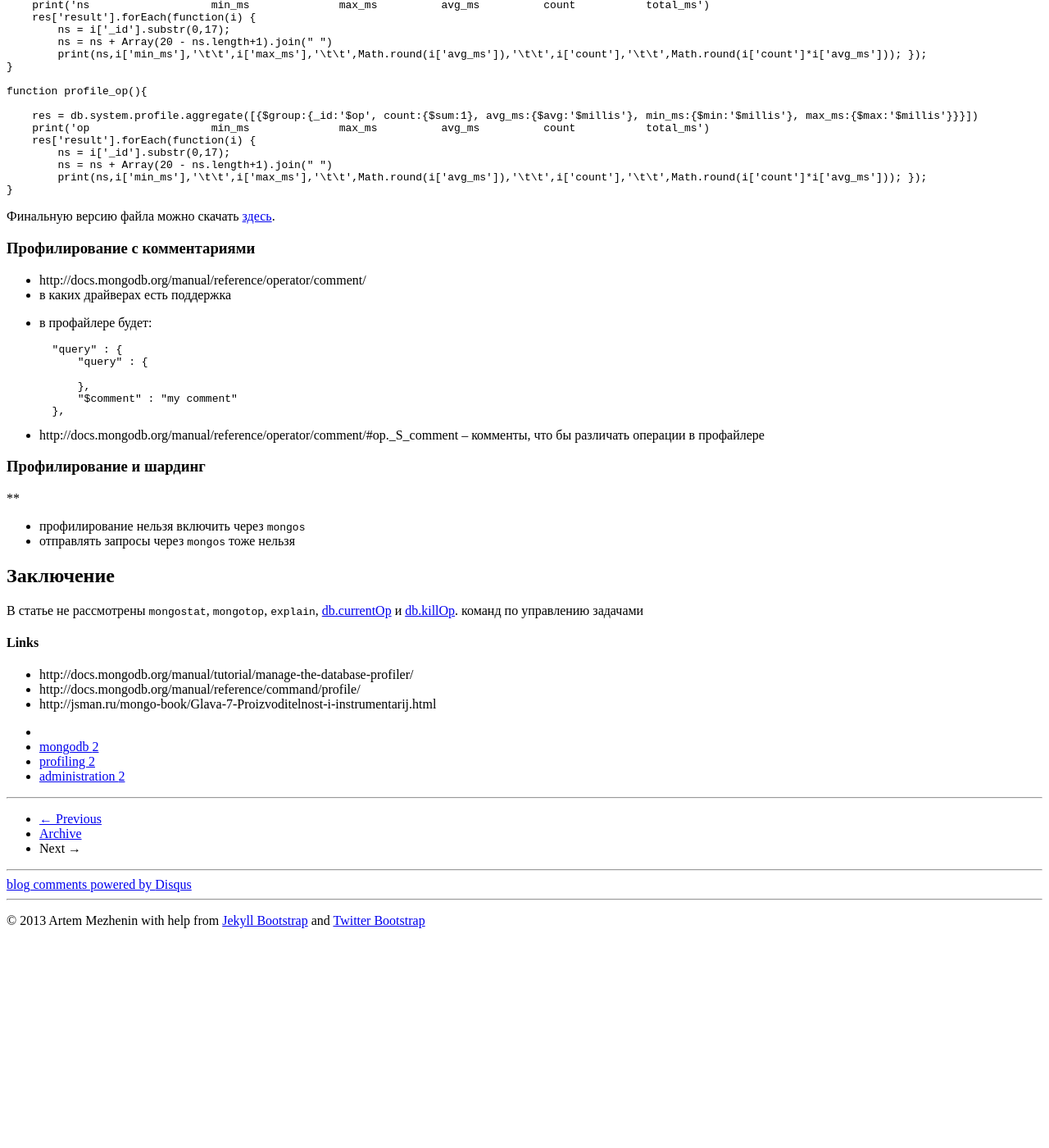
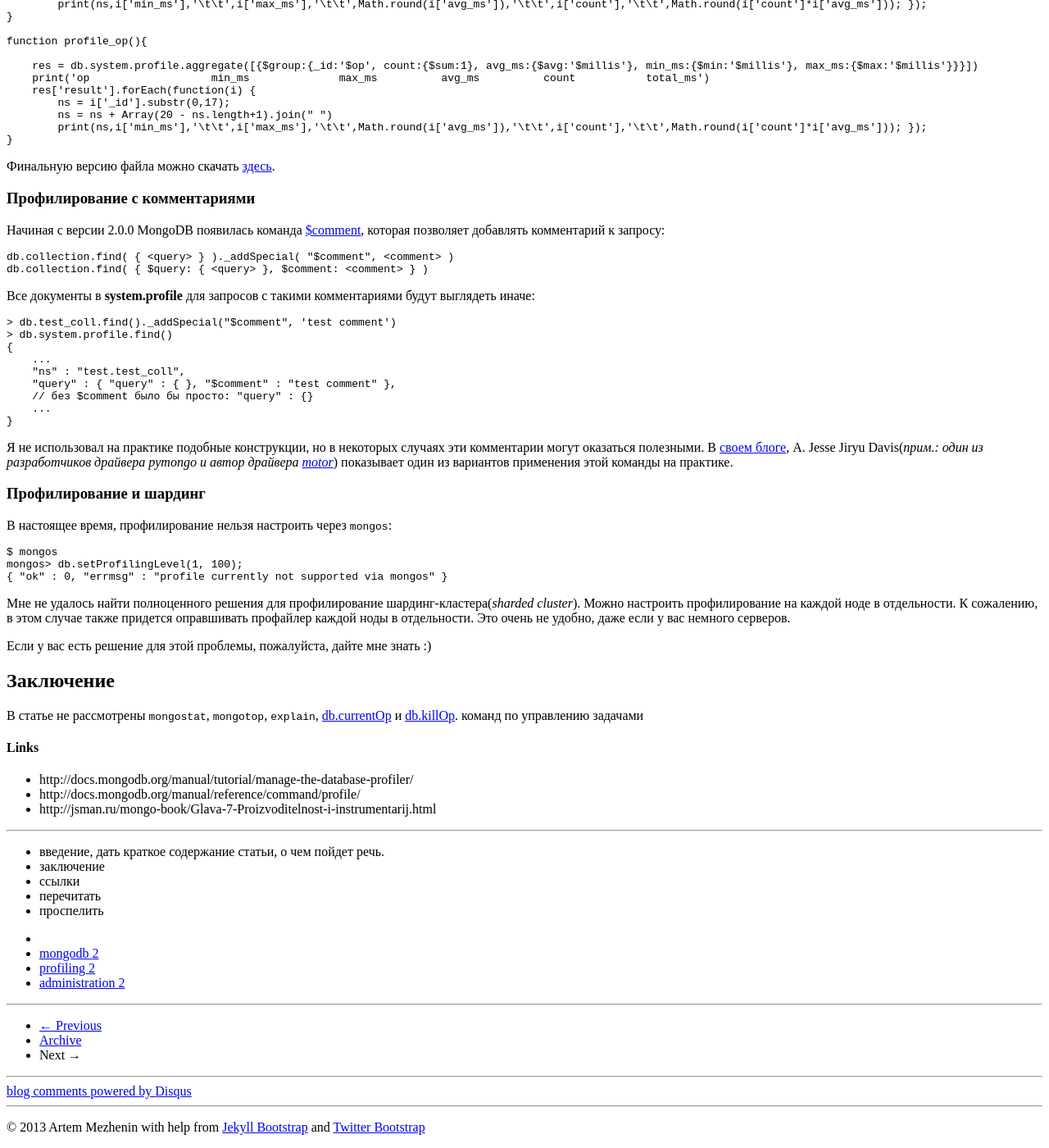
Before and after one commit to amezhenin/amezhenin_github.io, a Jekyll site: the page built from _posts/2013-07-02-mongodb-profiling-part-2.md, in a window 1280 px wide and 1400 px high, scrolled down 3558 px. Shown: the whole window at 82% size. Built offline with Jekyll 4.4.1, drawn with Linux system fonts in a browser that asks for light colours; comment, search, counter and statistics services are not loaded; before the commit the page ends 4706 px from its top, so only the background shows below that; some of the changed text lies outside the part shown.

Commit message:
profiling mongo #2

```diff
--- a/_config.yml
+++ b/_config.yml
@@ -1,6 +1,7 @@
 # This is the default format.
 # For more see: https://github.com/mojombo/jekyll/wiki/Permalinks
-permalink: /:categories/:year/:month/:day/:title
+#permalink: /:categories/:year/:month/:day/:title
+permalink: none
 
 exclude: [".rvmrc", ".rbenv-version", "README.md", "Rakefile", "changelog.md"]
 auto: true
--- a/_posts/2013-07-02-mongodb-profiling-part-2.md
+++ b/_posts/2013-07-02-mongodb-profiling-part-2.md
@@ -237,24 +236,37 @@ function profile_hist(){
 
 ### Профилирование с комментариями
 
-* http://docs.mongodb.org/manual/reference/operator/comment/
-* в каких драйверах есть поддержка
-* в профайлере будет:
+Начиная с версии 2.0.0 MongoDB появилась команда [$comment](http://docs.mongodb.org/manual/reference/operator/comment/), которая позволяет добавлять комментарий к запросу:
 
-        "query" : {
-            "query" : {
+    db.collection.find( { <query> } )._addSpecial( "$comment", <comment> )
+    db.collection.find( { $query: { <query> }, $comment: <comment> } )
 
-            },
-            "$comment" : "my comment"
-        },
-* http://docs.mongodb.org/manual/reference/operator/comment/#op._S_comment -- комменты, что бы различать операции в профайлере
+Все документы в **system.profile** для запросов с такими комментариями будут выглядеть иначе:
+
+    > db.test_coll.find()._addSpecial("$comment", 'test comment')
+    > db.system.profile.find()
+    {
+        ...
+        "ns" : "test.test_coll",
+        "query" : { "query" : { }, "$comment" : "test comment" },
+        // без $comment было бы просто: "query" : {}
+        ...
+    }
+
+
+Я не использовал на практике подобные конструкции, но в некоторых случаях эти комментарии могут оказаться полезными. В [своем блоге](http://emptysqua.re/blog/mongo-profiling-hacks/), A. Jesse Jiryu Davis(*прим.: один из разработчиков драйвера pymongo и автор драйвера [motor](http://motor.readthedocs.org/en/stable/)*) показывает один из вариантов применения этой команды на практике.
 
 ### Профилирование и шардинг
 
-**
+В настоящее время, профилирование нельзя настроить через `mongos`:
 
-* профилирование нельзя включить через `mongos`
-* отправлять запросы через `mongos` тоже нельзя
+    $ mongos
+    mongos> db.setProfilingLevel(1, 100);
+    { "ok" : 0, "errmsg" : "profile currently not supported via mongos" }
+
+Мне не удалось найти полноценного решения для профилирование шардинг-кластера(*sharded cluster*). Можно настроить профилирование на каждой ноде в отдельности. К сожалению, в этом случае  также придется оправшивать профайлер каждой ноды в отдельности. Это очень не удобно,  даже если у вас немного серверов.
+
+Если у вас есть решение для этой проблемы, пожалуйста, дайте мне знать :)
 
 ## Заключение
 В статье не рассмотрены `mongostat`, `mongotop`, `explain`, [db.currentOp](http://docs.mongodb.org/manual/reference/method/db.currentOp/) и
@@ -265,3 +277,11 @@ function profile_hist(){
 * http://docs.mongodb.org/manual/tutorial/manage-the-database-profiler/
 * http://docs.mongodb.org/manual/reference/command/profile/
 * http://jsman.ru/mongo-book/Glava-7-Proizvoditelnost-i-instrumentarij.html
+
+----------
+
+* введение, дать краткое содержание статьи, о чем пойдет речь.
+* заключение
+* ссылки
+* перечитать
+* проспелить
```
Also changed, not shown: other parts of _posts/2013-07-02-mongodb-profiling-part-2.md (+0 -1 lines).
